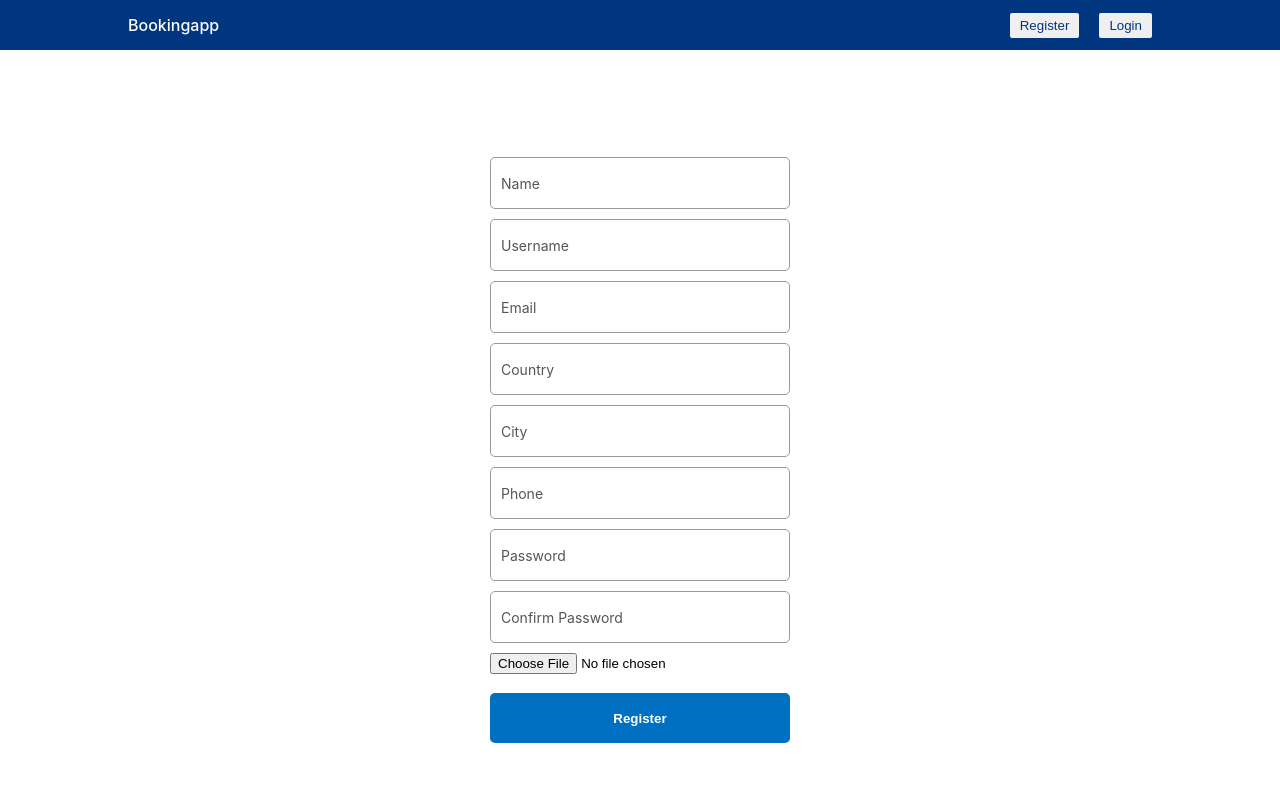
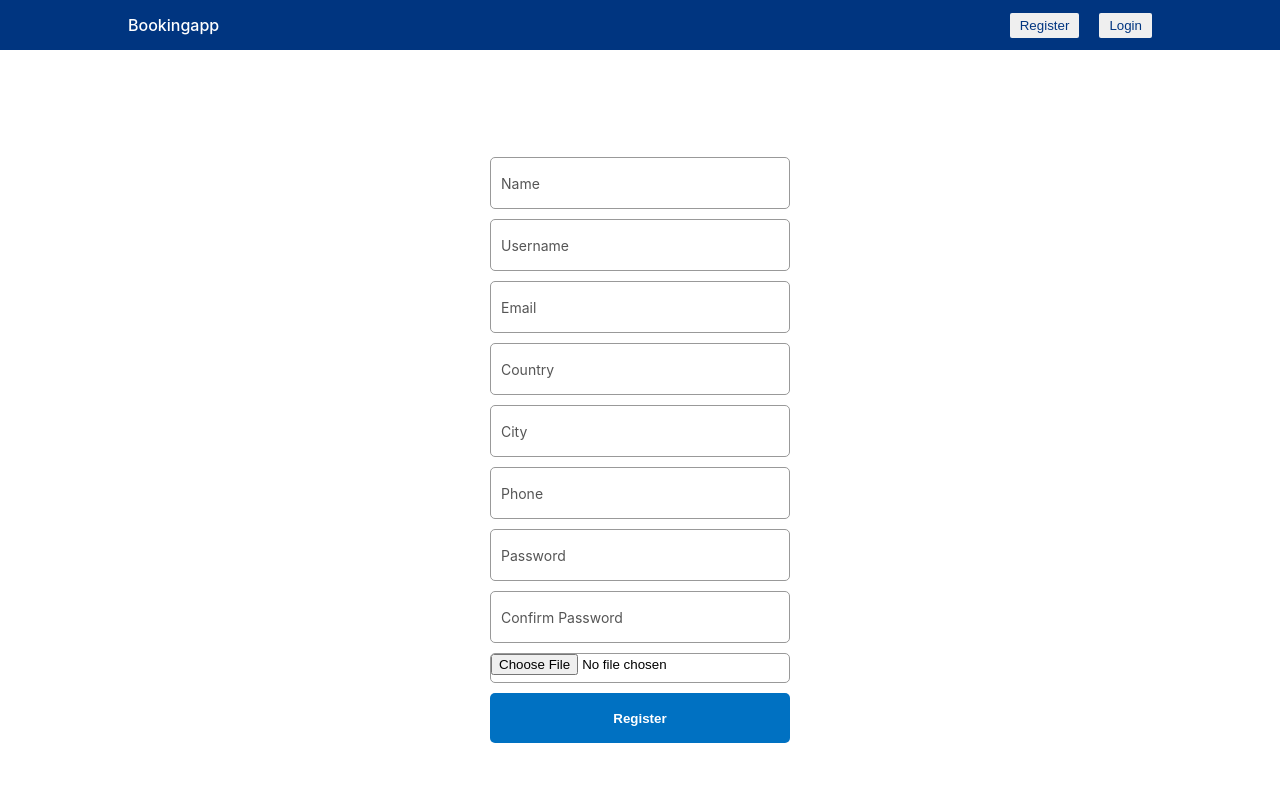
Before and after one commit to esteemayo/hotel-booking-app-client, a React (Create React App) app: page /register in a window 1280 px wide. Shown: the top 800 px of the page. Built offline with nearby package versions, Linux system fonts and the light colour scheme; no server answers.

Commit message:
feat: add new css properties

```diff
--- a/src/pages/register/register.scss
+++ b/src/pages/register/register.scss
@@ -35,6 +35,9 @@
     display: inline-block;
     width: 30rem;
     height: 3rem;
+    border: 1px solid var(--color-gray-light);
+    border-radius: 0.5rem;
+    outline-color: var(--color-gray-light);
   }
 
   &__button {
```
